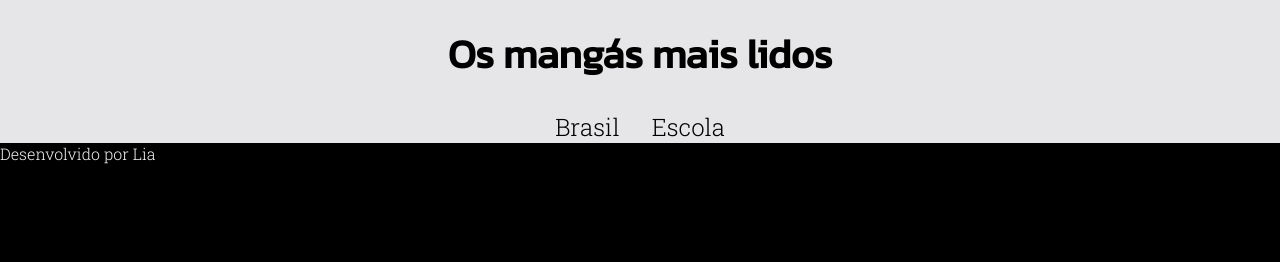
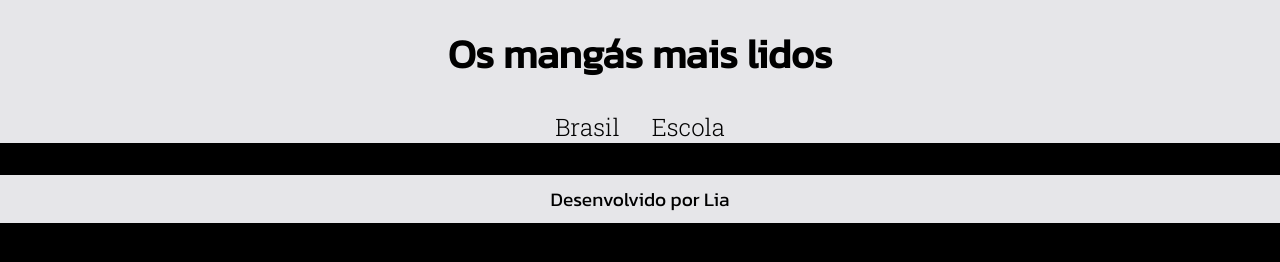
Before and after one commit to PlatinumLia/2024-TratamentoDeDados, a plain HTML site: page index.html in a window 1280 px wide. Drawn offline with Linux system fonts and the light colour scheme.

Commit message:
Add files via upload

```diff
--- a/style.css
+++ b/style.css
@@ -56,3 +56,25 @@ nav a
     font-size: 1.5rem;
     margin: 0.2rem 1rem 0;
 }
+
+nav a:hover
+{
+    text-decoration: underline;
+    color: var(--verdeClarinho);
+    transform: scale(0.9);
+    transition: transform 0.3s;
+}
+
+footer
+{
+    display: flex;
+    align-items: center;
+    justify-content: center;
+    background-color: var(--platina);
+    color: var(--preto);
+    width: 100%;
+    height: 3rem;
+    margin-top: 2rem;
+    font-size: 1.2rem;
+    font-family: var(--fonteTitulo);
+}
```
